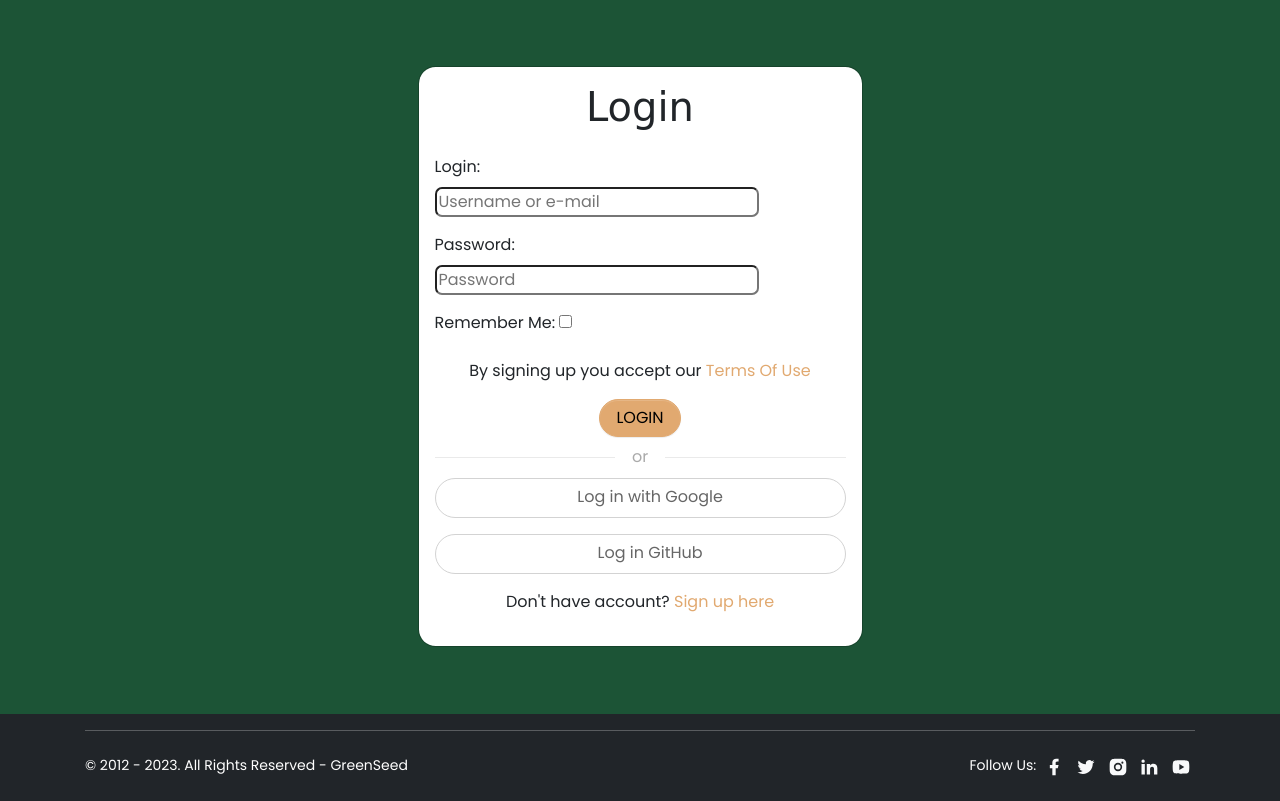
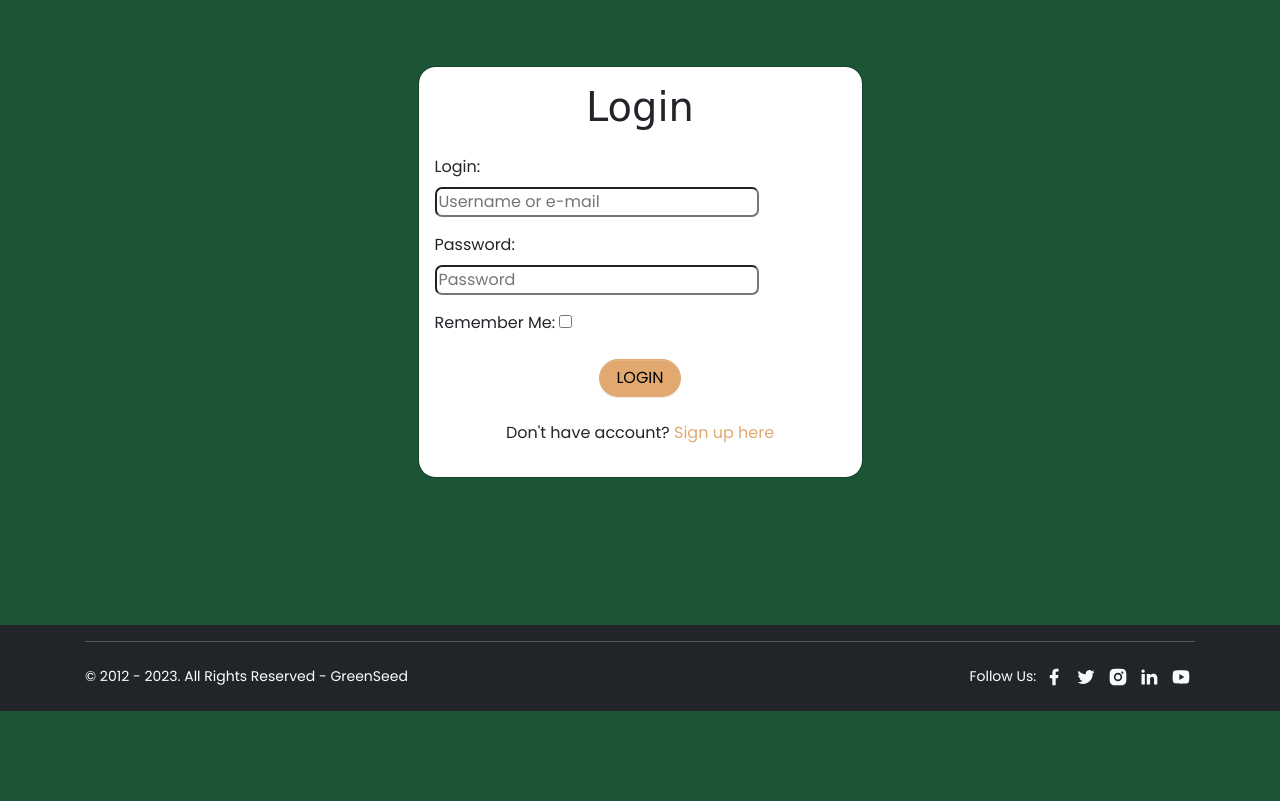
Before and after one commit to Azelliott/GreenSeed, a Django app: page /accounts/login/ in a window 1280 px wide. Shown: the part 89-890 px from the top of the page. After the commit the page ends 800 px from the top, so only its background shows below. Run offline with Django 4.2, Linux system fonts and the light colour scheme; parts of the project's set-up code (start-up, migrations or seed data) failed here and were passed over; some libraries are stand-ins or nearby versions.

Commit message:
Fix broken links

```diff
--- a/home/templates/home/index.html
+++ b/home/templates/home/index.html
@@ -548,7 +548,7 @@
 <section class="bg-dark pt-5 text-white" id="newsletter-container">
     <div class="container">
         <div class="row">
-            <div class="col-xl-4 py-3"> <a class="d-inline-block fw-bold h2 mb-4 text-decoration-none" href="#"> <svg version="1.1" id="Layer_1" xmlns="http://www.w3.org/2000/svg" xmlns:xlink="http://www.w3.org/1999/xlink" height="2em" width="2em" fill="currentColor" viewBox="0 0 512.001 512.001" style="enable-background:new 0 0 512.001 512.001;" xml:space="preserve">
+            <div class="col-xl-4 py-3"> <a class="d-inline-block fw-bold h2 mb-4 text-decoration-none" href="{% url 'home' %}"> <svg version="1.1" id="Layer_1" xmlns="http://www.w3.org/2000/svg" xmlns:xlink="http://www.w3.org/1999/xlink" height="2em" width="2em" fill="currentColor" viewBox="0 0 512.001 512.001" style="enable-background:new 0 0 512.001 512.001;" xml:space="preserve">
                         <path d="M436.551,34.105c-2.936-3.008-7.754-3.07-10.761-0.136l-50.928,49.663l6.202-30.905c0.826-4.119-1.843-8.131-5.964-8.958
     c-4.116-0.822-8.132,1.843-8.958,5.964l-10.581,52.719l-21.826,21.284l6.059-30.191c0.827-4.119-1.843-8.131-5.964-8.958
     c-4.119-0.825-8.132,1.843-8.958,5.964l-10.437,52.006l-39.577,38.592c-3.009,2.934-3.069,7.752-0.136,10.761
--- a/templates/allauth/account/login.html
+++ b/templates/allauth/account/login.html
@@ -23,33 +23,12 @@
                      {% if redirect_field_value %}
                      <input type="hidden" name="{{ redirect_field_name }}" value="{{ redirect_field_value }}" />
                      {% endif %}
-                     <div class="form-group">
-                        <p class="text-center">By signing up you accept our <a href="#">Terms Of Use</a></p>
-                     </div>
                      <div class="col-md-12 text-center ">
                         <button type="submit" class=" btn btn-block mybtn btn-primary tx-tfm">Login</button>
                      </div>
-                     <div class="col-md-12 ">
-                        <div class="login-or">
-                           <hr class="hr-or">
-                           <span class="span-or">or</span>
-                        </div>
-                     </div>
-                     <div class="col-md-12 mb-3">
-                        <p class="text-center">
-                           <a href="javascript:void();" class="google btn mybtn"><i class="fa fa-google-plus">
-                           </i> Log in with Google
-                           </a>
-                        </p>
-                     </div>
-                     <div class="col-md-12 mb-3">
-                        <p class="text-center">
-                           <a href="javascript:void();" class="google btn mybtn"><i class="fa fa-google-plus">
-                           </i> Log in GitHub
-                           </a>
-                        </p>
-                     </div>
+
                      <div class="form-group">
+                        <br>
                         <p class="text-center">Don't have account? <a href="{% url 'account_signup' %}" id="signup">Sign up here</a></p>
                      </div>
                   </form>
```
Also changed, not shown: home/templates/home/plants.html (+6 -6 lines), db.sqlite3.
